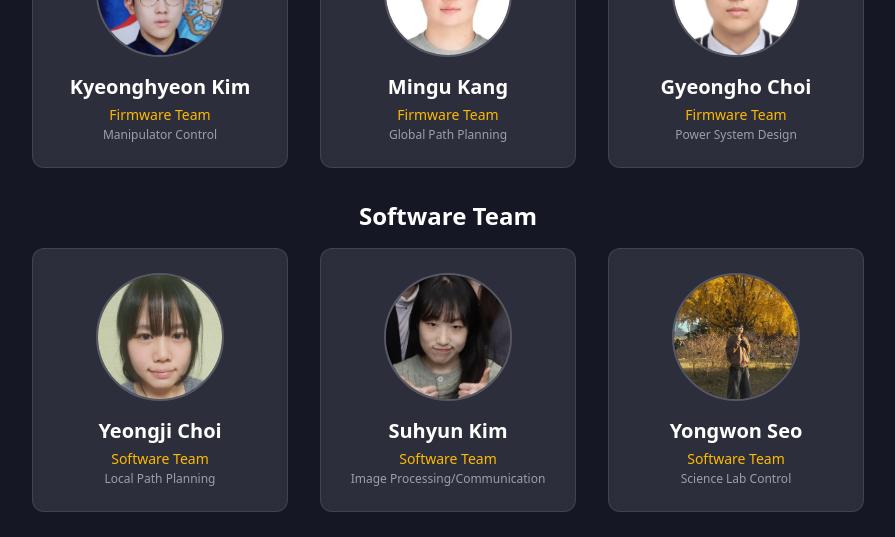
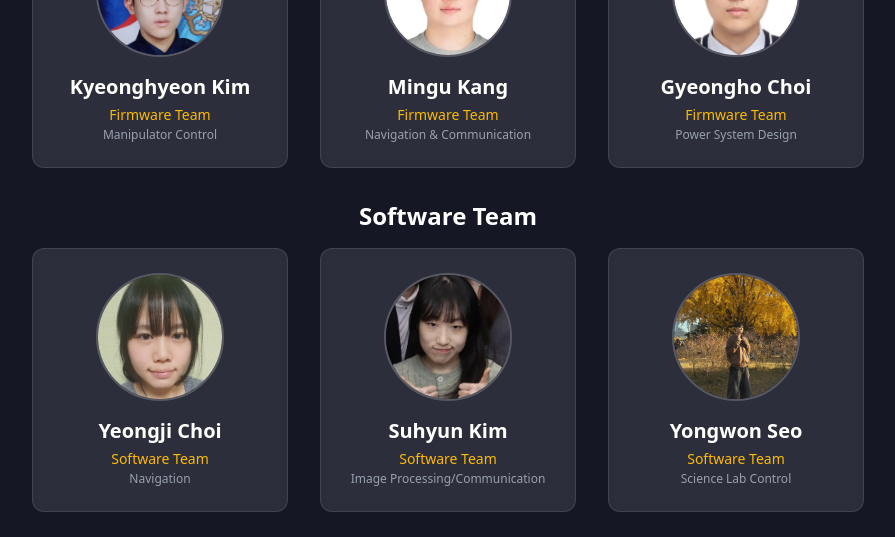
Before and after one commit to ZenithSpace/zenith.github.io, a React (Vite) app in the folder zenith-web/: page / in a window 1280 px wide. Shown: the part 5080-5617 px from the top of the page, without its empty margins (192-1087 px from the left). Built offline with nearby package versions, Linux system fonts and the light colour scheme; a web font is replaced by a local one.

Commit message:
chore: update team roles for Mingu Kang and Yeongji Choi

```diff
--- a/zenith-web/src/data/team.ts
+++ b/zenith-web/src/data/team.ts
@@ -73,14 +73,14 @@ export const getTeamMembers = () => {
             nameEn: "Mingu Kang",
             nameKo: "강민구",
             team: "Firmware Team",
-            role: "Global Path Planning",
+            role: "Navigation & Communication",
             image: "/assets/team/mingu_kang.webp"
         },
         {
             nameEn: "Yeongji Choi",
             nameKo: "최영지",
             team: "Software Team",
-            role: "Local Path Planning",
+            role: "Navigation",
             image: "/assets/team/yeongji_choi.webp"
         },
         {
```
